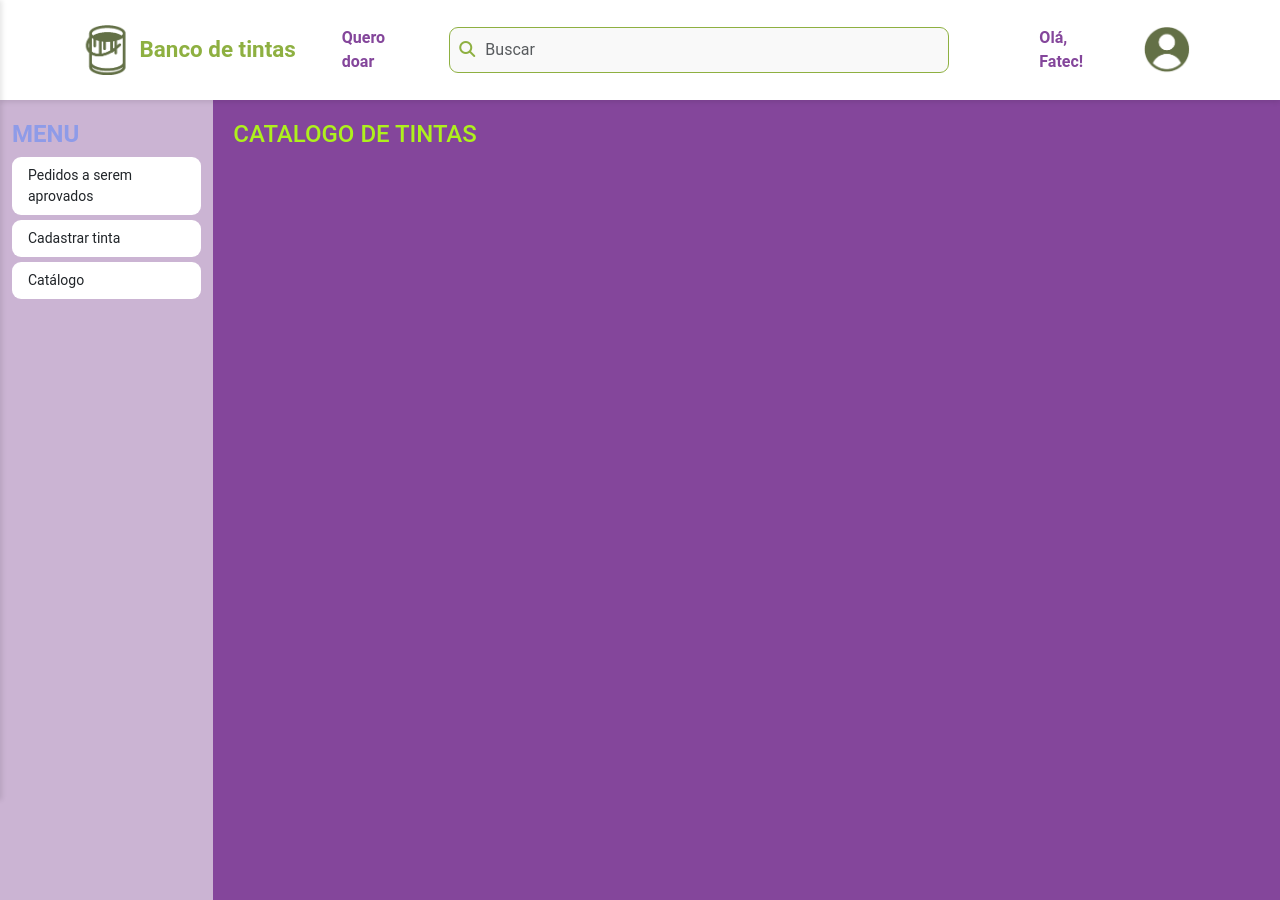
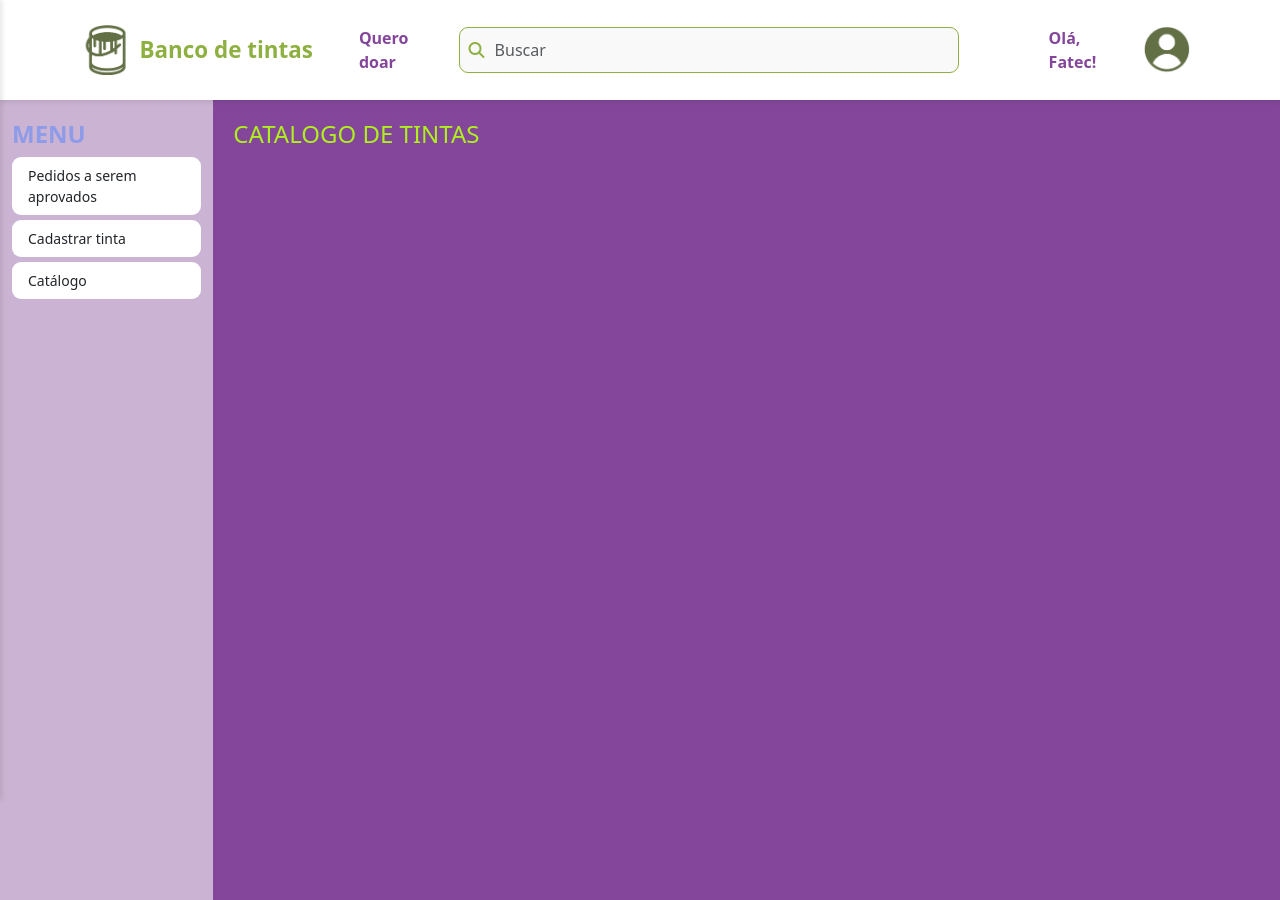
Before and after one commit to kamyllevictoria/banco_de_tintas_01, a PHP site: page /catalogo.php in a window 1280 px wide. Run offline with PHP 8.4, Linux system fonts and the light colour scheme; the visitor is signed in with stand-in values (Sample User, id 1); data that the repository does not hold is empty; some libraries are stand-ins or nearby versions.

Commit message:
style: fonte alterada

```diff
--- a/css/catalogo.css
+++ b/css/catalogo.css
@@ -50,9 +50,6 @@ body.high-contrast .container-green {
 }
 
 /* Gerais */
-body {
-  font-family: "Roboto", sans-serif;
-}
 p,
 li {
   color: #423746;
```
